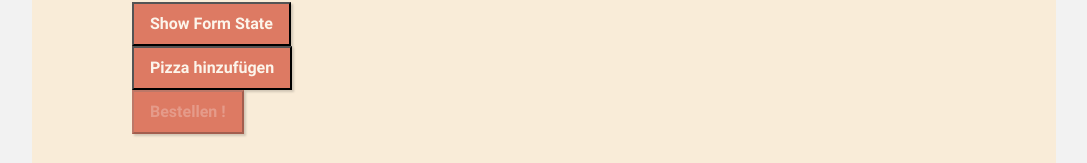
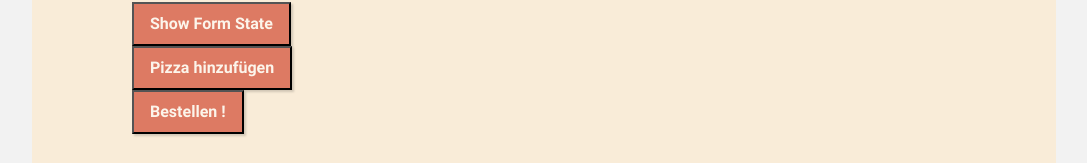
Before and after one commit to nilshartmann/form-playground, a React (Create React App) app: page / in a window 1280 px wide. Shown: the part 992-1155 px from the top of the page, without its empty margins (96-1183 px from the left). Built offline with nearby package versions, Linux system fonts and the light colour scheme.

Commit message:
Bugfix: the submit button was not properly enabled

```diff
--- a/src/OrderForm.tsx
+++ b/src/OrderForm.tsx
@@ -123,7 +123,7 @@ export default function OrderForm(props: OrderFormProps) {
         Show Form State
       </button>
       <MultiPizzaEditor {...multi('pizzen')} />
-      <button disabled={ overallFormState.submitRequested || overallFormState.hasErrors} onClick={overallFormState.handleSubmit} >
+      <button disabled={ overallFormState.submitRequested && overallFormState.hasErrors} onClick={overallFormState.handleSubmit} >
         Bestellen !
       </button>
     </div>
```
Also changed, not shown: 1 other file (tests, documents, lock files or other folders).
